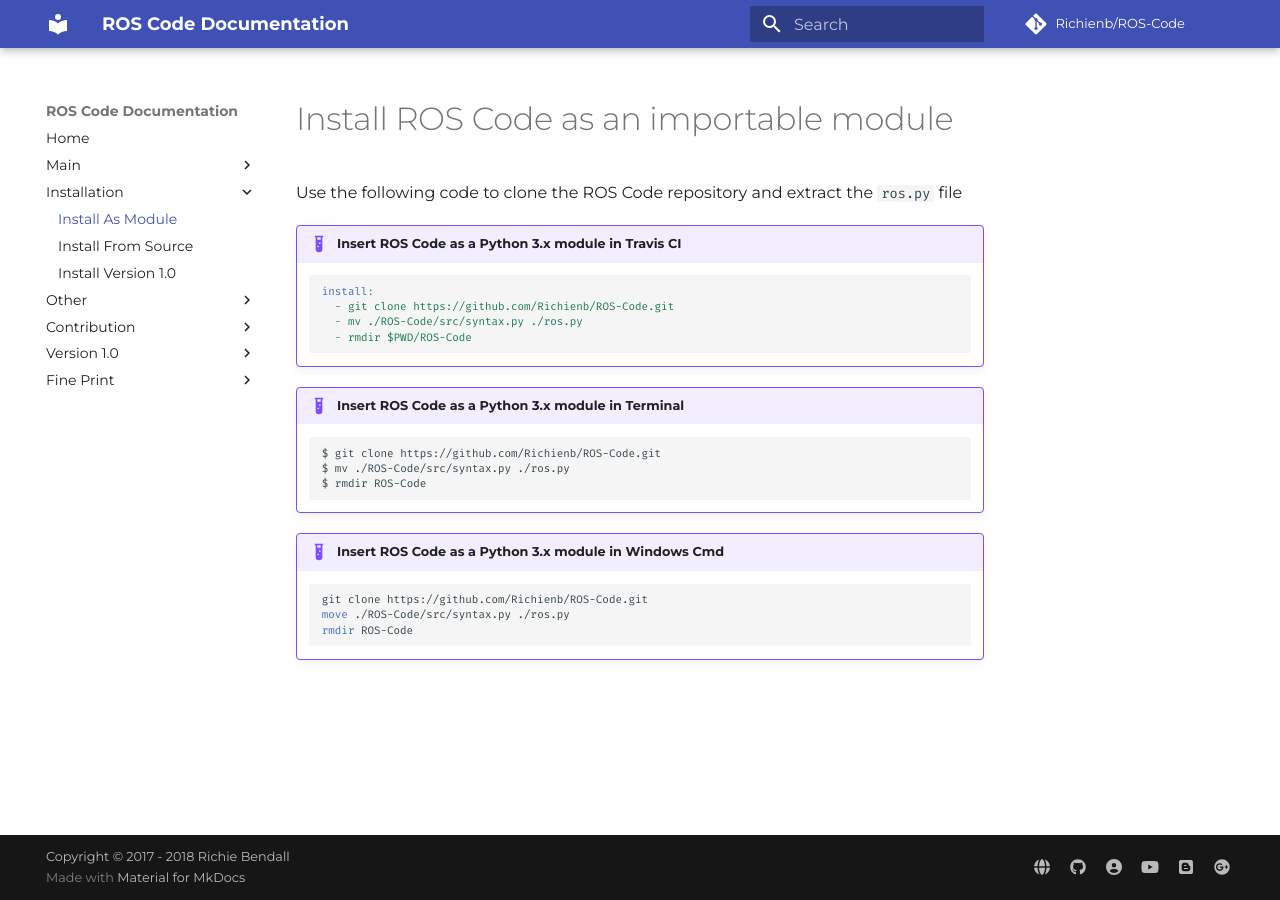
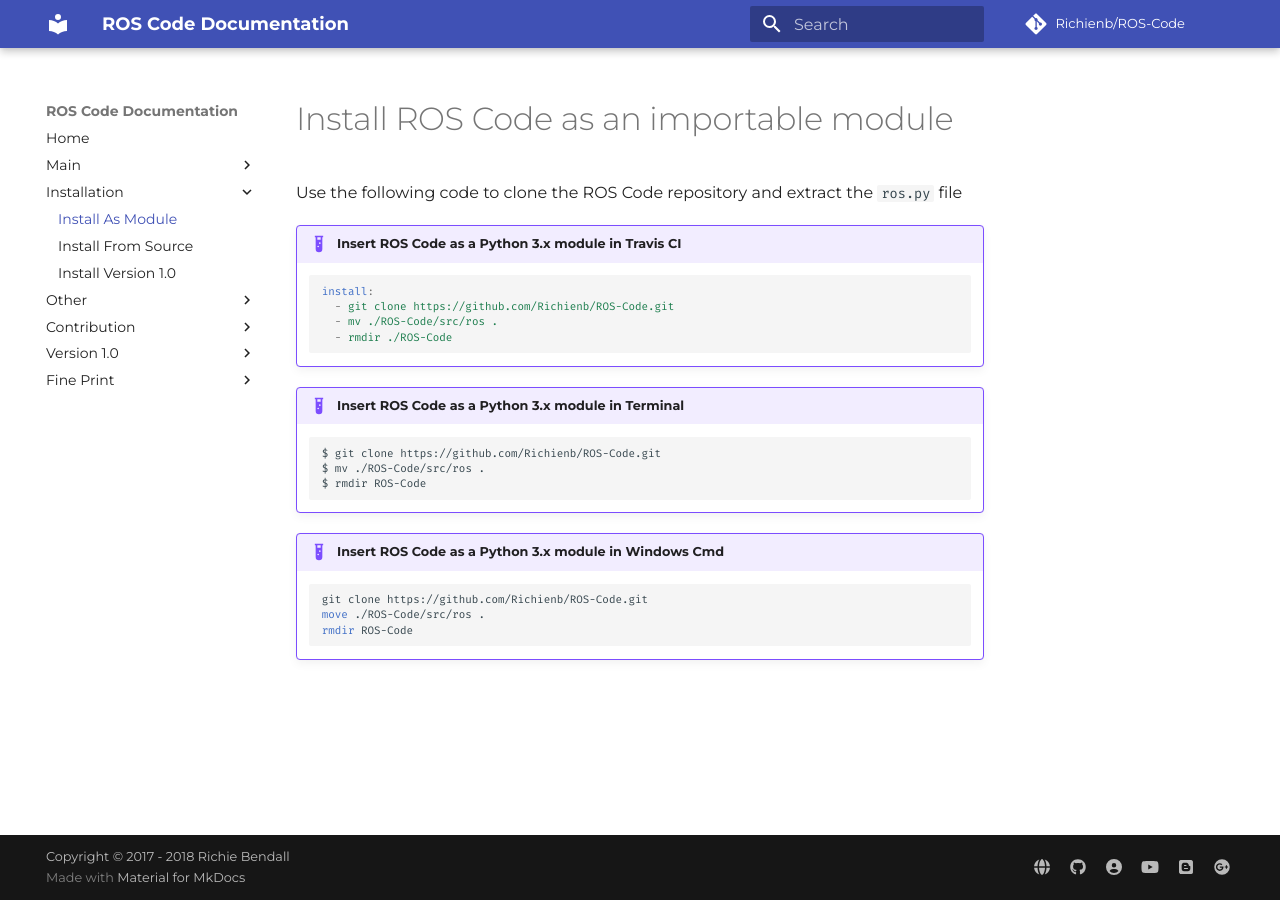
Before and after one commit to Richienb/ROS-Code, an MkDocs documentation site: the page built from docs/install-module.md, in a window 1280 px wide. Built offline with MkDocs 1.6.1 and Material for MkDocs 9.7.7, drawn with Linux system fonts in a browser that asks for light colours; comment, search, counter and statistics services are not loaded; old or Windows-style settings are respelled for this version of MkDocs.

Commit message:
Updated install code

````diff
--- a/docs/install-module.md
+++ b/docs/install-module.md
@@ -7,15 +7,15 @@
     ```yml
     install:
       - git clone https://github.com/Richienb/ROS-Code.git
-      - mv ./ROS-Code/src/syntax.py ./ros.py
-      - rmdir $PWD/ROS-Code
+      - mv ./ROS-Code/src/ros .
+      - rmdir ./ROS-Code
     ```
 
 !!! example "Insert ROS Code as a Python 3.x module in Terminal"
 
     ```sh
     $ git clone https://github.com/Richienb/ROS-Code.git
-    $ mv ./ROS-Code/src/syntax.py ./ros.py
+    $ mv ./ROS-Code/src/ros .
     $ rmdir ROS-Code
     ```
 
@@ -23,6 +23,6 @@
 
     ```bat
     git clone https://github.com/Richienb/ROS-Code.git
-    move ./ROS-Code/src/syntax.py ./ros.py
+    move ./ROS-Code/src/ros .
     rmdir ROS-Code
     ```
````
